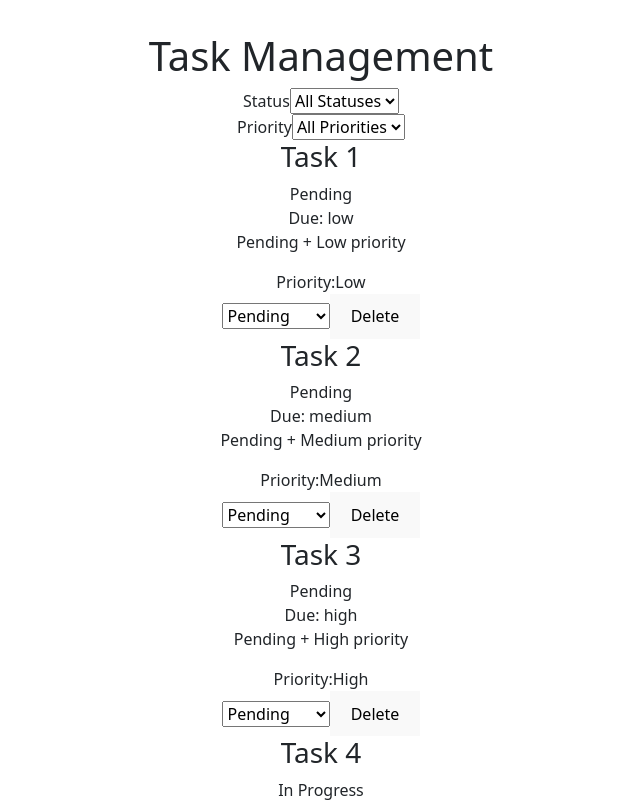
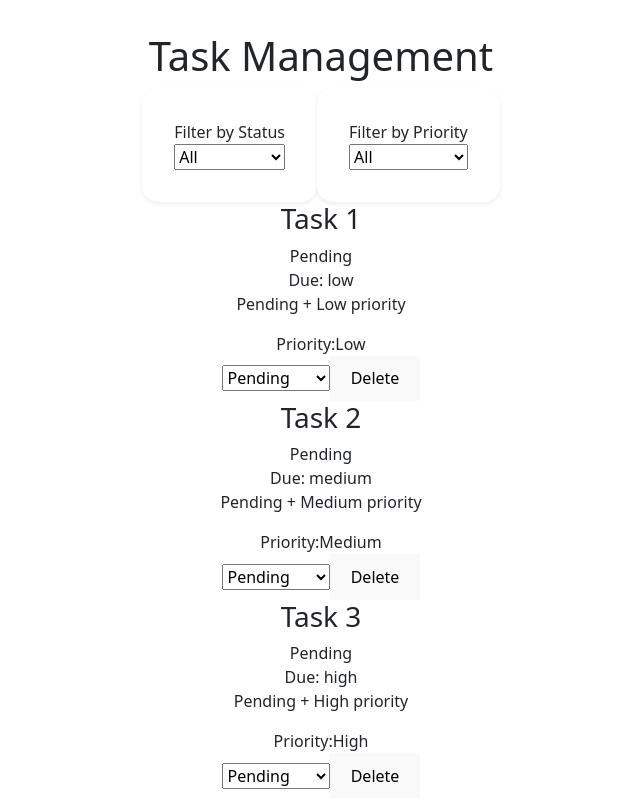
Before and after one commit to structbase/task-manager, a React (Vite) app: page / in a window 1280 px wide. Shown: the top 802 px of the page, without its empty margins (319-959 px from the left). Built offline with nearby package versions, Linux system fonts and the light colour scheme.

Commit message:
started to working on styling, moving to new branch

```diff
--- a/src/components/TaskFilter/TaskFilter.tsx
+++ b/src/components/TaskFilter/TaskFilter.tsx
@@ -36,21 +36,21 @@ export const TaskFilter: React.FC<TaskFilterProps> = ({ onFilterChange }) => {
 
     // render filter controls with dropdowns for status and priority selection
     return (
-        <div>
-            <div>
-                <label>Status</label>
+        <div className="container d-flex">
+            <div className="card shadow-sm border-0 rounded-4">
+                <label> Filter by Status</label>
                 <select value={statusFilter} onChange={handleStatusChange}>
-                    <option value="all">All Statuses</option>
+                    <option value="all">All </option>
                     <option value="pending">Pending</option>
                     <option value="in-progress">In Progress</option>
                     <option value="completed">Completed</option>
                 </select>
             </div>
 
-            <div>
-                <label>Priority</label>
+            <div className="card shadow-sm border-0 rounded-4">
+                <label>Filter by Priority</label>
                 <select value={priorityFilter} onChange={handlePriorityChange}>
-                    <option value="all">All Priorities</option>
+                    <option value="all">All </option>
                     <option value="high">High</option>
                     <option value="medium">Medium</option>
                     <option value="low">Low</option>
```
